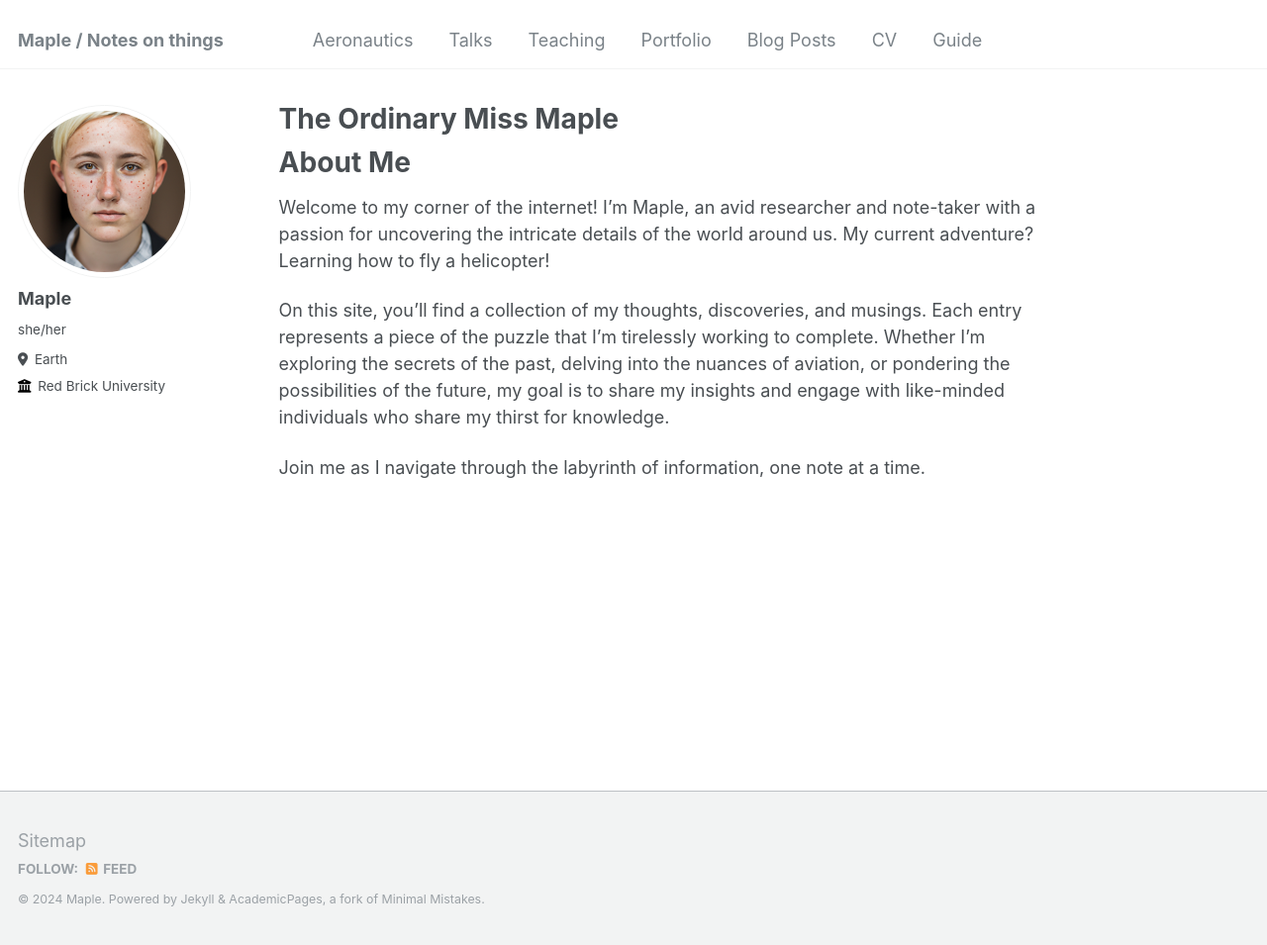
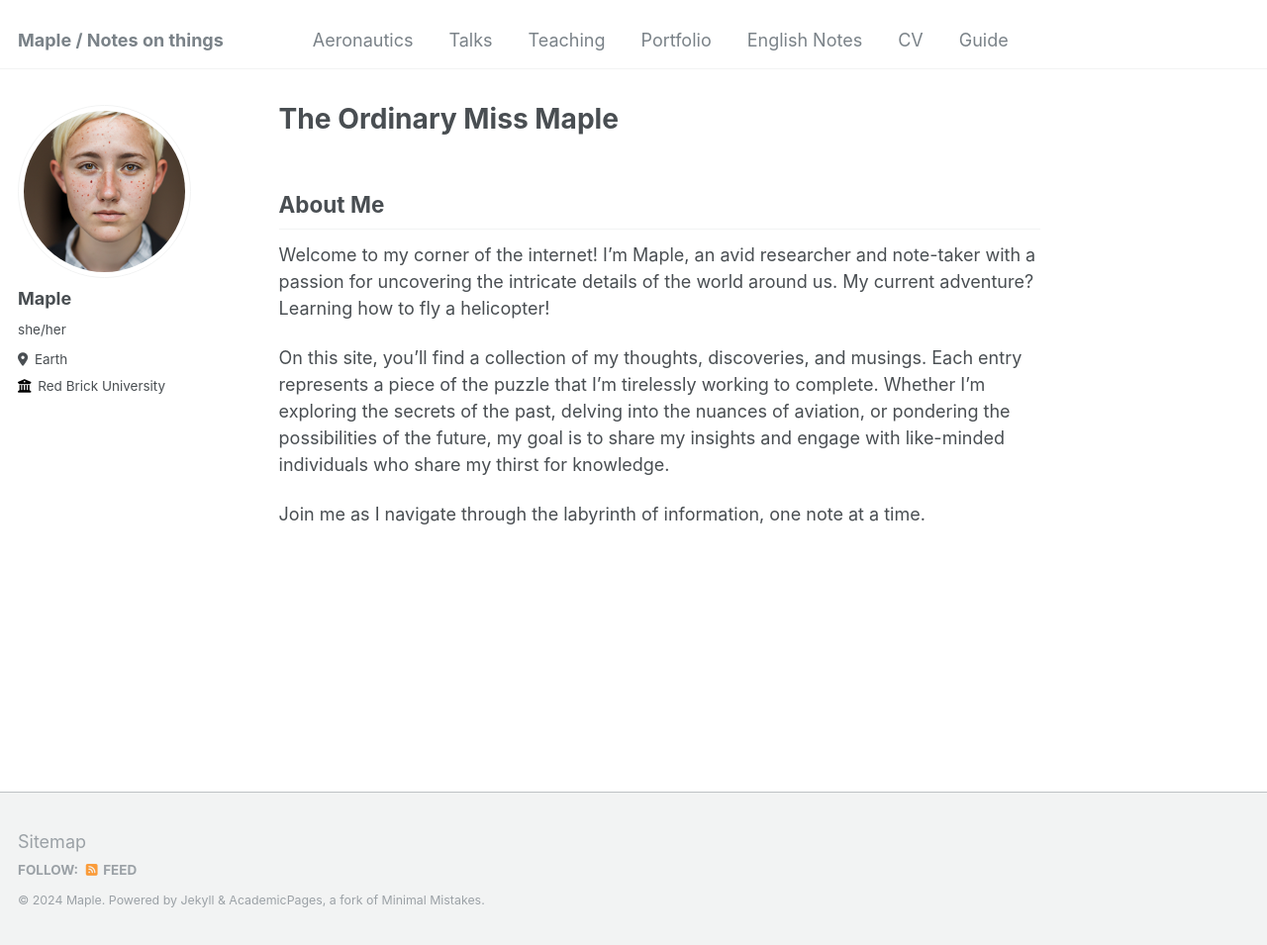
Before and after one commit to Mapleheart-LLC/Mapleheart-llc.github.io, a Jekyll site: the page built from _pages/about.md, in a window 1280 px wide and 955 px high. Shown: the whole window at 99% size. Built offline with Jekyll 4.4.1, drawn with Linux system fonts in a browser that asks for light colours.

```diff
--- a/_data/navigation.yml
+++ b/_data/navigation.yml
@@ -12,8 +12,8 @@ main:
   - title: "Portfolio"
     url: /portfolio/
 
-  - title: "Blog Posts"
-    url: /year-archive/
+  - title: "English Notes"
+    url: /english-notes/
 
   - title: "CV"
     url: /cv/
--- a/_pages/about.md
+++ b/_pages/about.md
@@ -7,7 +7,7 @@ redirect_from:
   - /about.html
 ---
 
-# About Me
+## About Me
 
 Welcome to my corner of the internet! I'm Maple, an avid researcher and note-taker with a passion for uncovering the intricate details of the world around us. My current adventure? Learning how to fly a helicopter!
 
```
